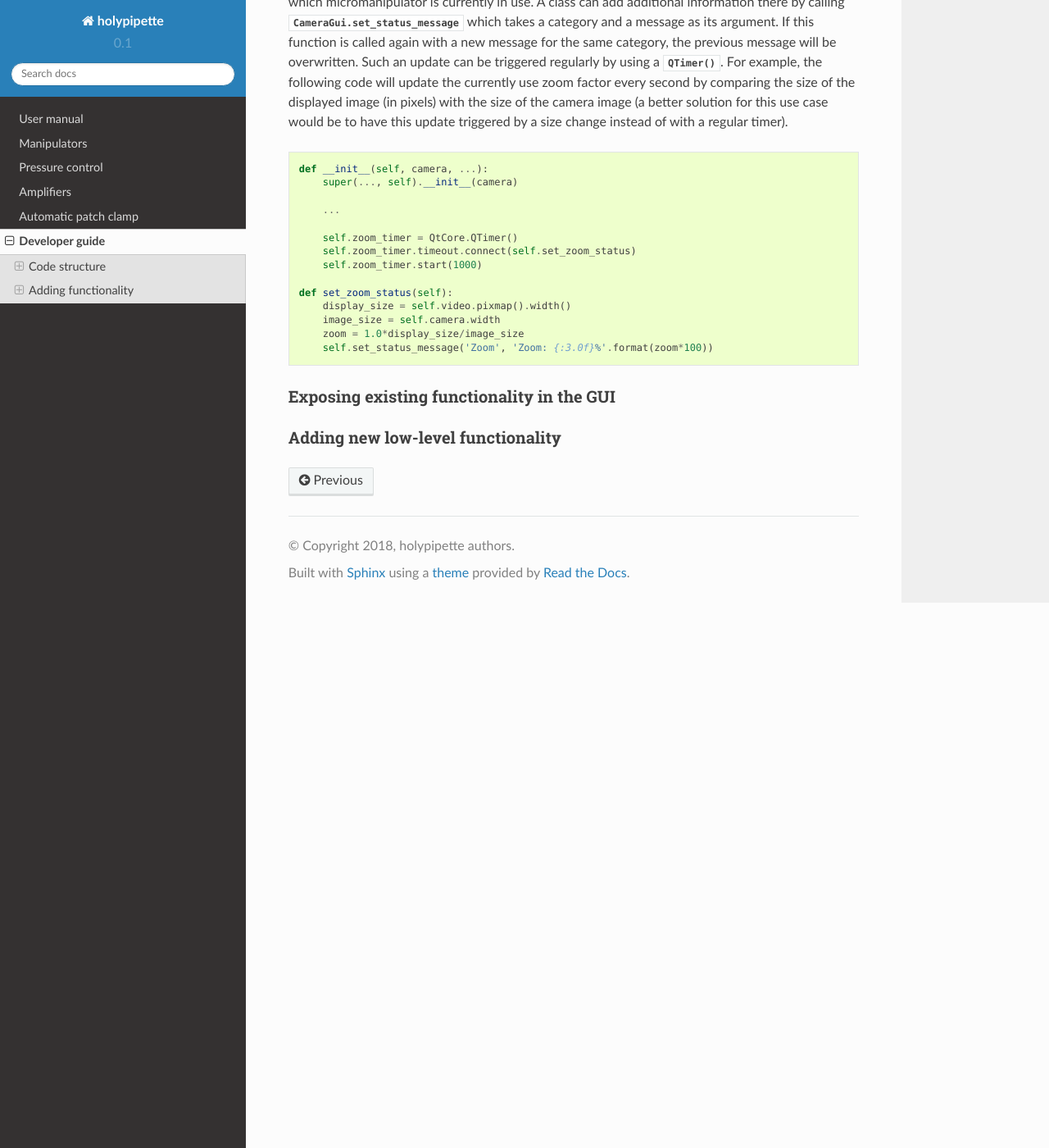
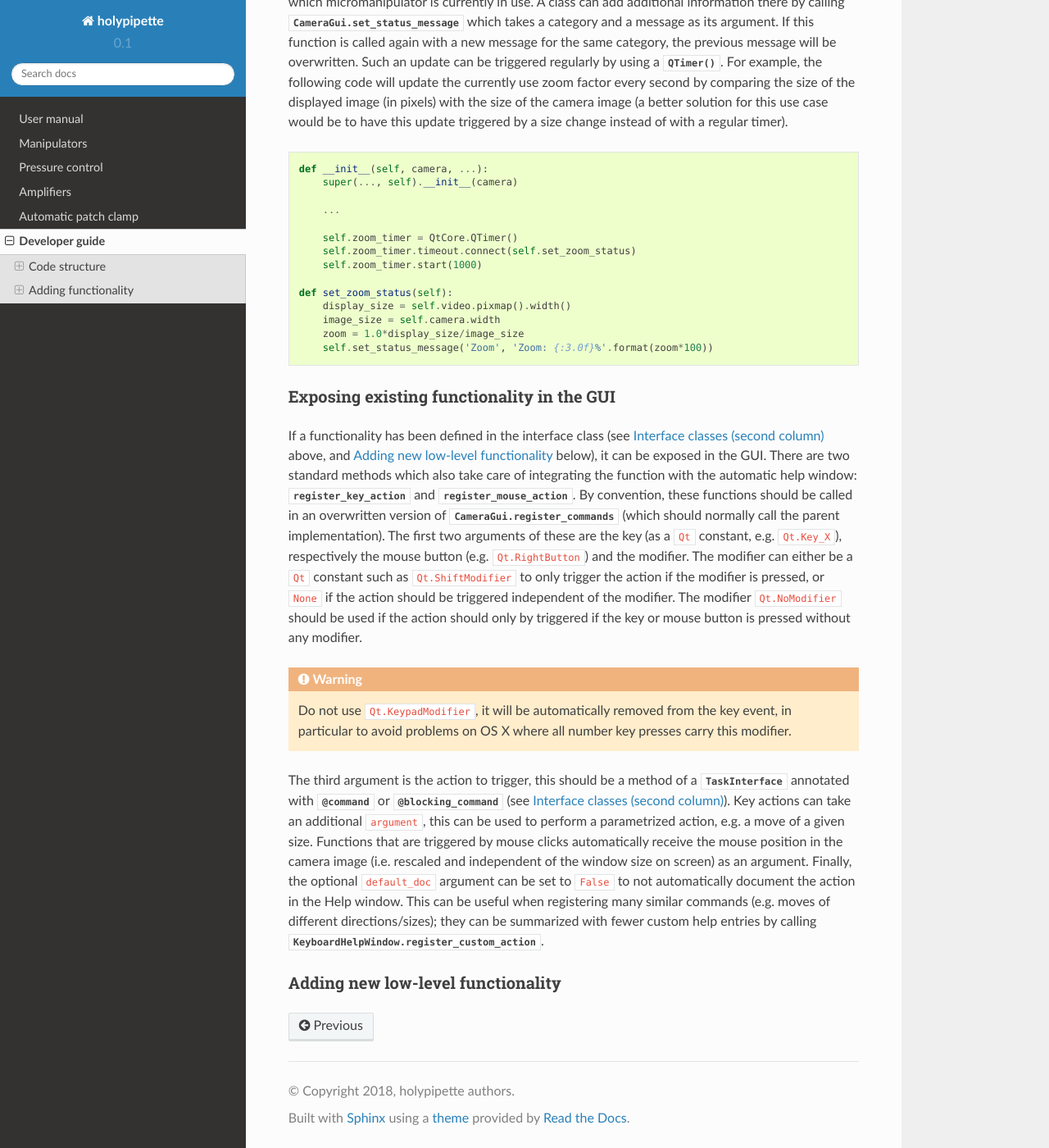
Before and after one commit to romainbrette/holypipette, a Sphinx documentation site: the page built from docs/developer.rst, in a window 1280 px wide and 1400 px high, scrolled down 4182 px. Shown: the whole window at 82% size. Built offline with Sphinx 7.4.7 and the Read the Docs theme 2.0.0, drawn with Linux system fonts in a browser that asks for light colours; formulas are drawn with MathJax 3; pages that are not in the unit, such as notebooks, are missing from menus.

Commit message:
Continue writing developer documentation

```diff
--- a/docs/developer.rst
+++ b/docs/developer.rst
@@ -38,6 +38,8 @@ viewer for the log file. GUIs that want to expose control of the
 micromanipulators should inherit from `.ManipulatorGui` (which itself inherits
 from `.CameraGui`). Finally, the `.PatchGui` supports semi-automatic patch-clamp
 recordings and itself inherits from `.ManipulatorGui`.
+
+.. _interface_classes:
 
 Interface classes (second column)
 ~~~~~~~~~~~~~~~~~~~~~~~~~~~~~~~~~
@@ -211,6 +213,41 @@ regular timer).
 Exposing existing functionality in the GUI
 ~~~~~~~~~~~~~~~~~~~~~~~~~~~~~~~~~~~~~~~~~~
 
+If a functionality has been defined in the interface class (see
+:ref:`interface_classes` above, and :ref:`low_level_functionality` below), it
+can be exposed in the GUI. There are two standard methods which also take care
+of integrating the function with the automatic help window:
+`~.CameraGui.register_key_action` and `~.CameraGui.register_mouse_action`. By
+convention, these functions should be called in an overwritten version of
+`.CameraGui.register_commands` (which should normally call the parent
+implementation). The first two arguments of these are the key (as a ``Qt``
+constant, e.g. ``Qt.Key_X``), respectively the mouse button (e.g.
+``Qt.RightButton``) and the modifier. The modifier can either be a
+``Qt`` constant such as ``Qt.ShiftModifier`` to only trigger the action if the
+modifier is pressed, or ``None`` if the action should be triggered independent
+of the modifier. The modifier ``Qt.NoModifier`` should be used if the action
+should only by triggered if the key or mouse button is pressed without any
+modifier.
+
+.. warning::
+    Do not use ``Qt.KeypadModifier``, it will be automatically removed from the
+    key event, in particular to avoid problems on OS X where all number key
+    presses carry this modifier.
+
+The third argument is the action to trigger, this should be a method of a
+`.TaskInterface` annotated with `@command <.command>` or
+`@blocking_command <.blocking_command>` (see :ref:`interface_classes`). Key
+actions can take an additional ``argument``, this can be used to perform a
+parametrized action, e.g. a move of a given size. Functions that are triggered
+by mouse clicks automatically receive the mouse position in the camera image
+(i.e. rescaled and independent of the window size on screen) as an argument.
+Finally, the optional ``default_doc`` argument can be set to ``False`` to not
+automatically document the action in the Help window. This can be useful when
+registering many similar commands (e.g. moves of different directions/sizes);
+they can be summarized with fewer custom help entries by calling
+`.KeyboardHelpWindow.register_custom_action`.
+
+
 .. _low_level_functionality:
 
 Adding new low-level functionality
```
